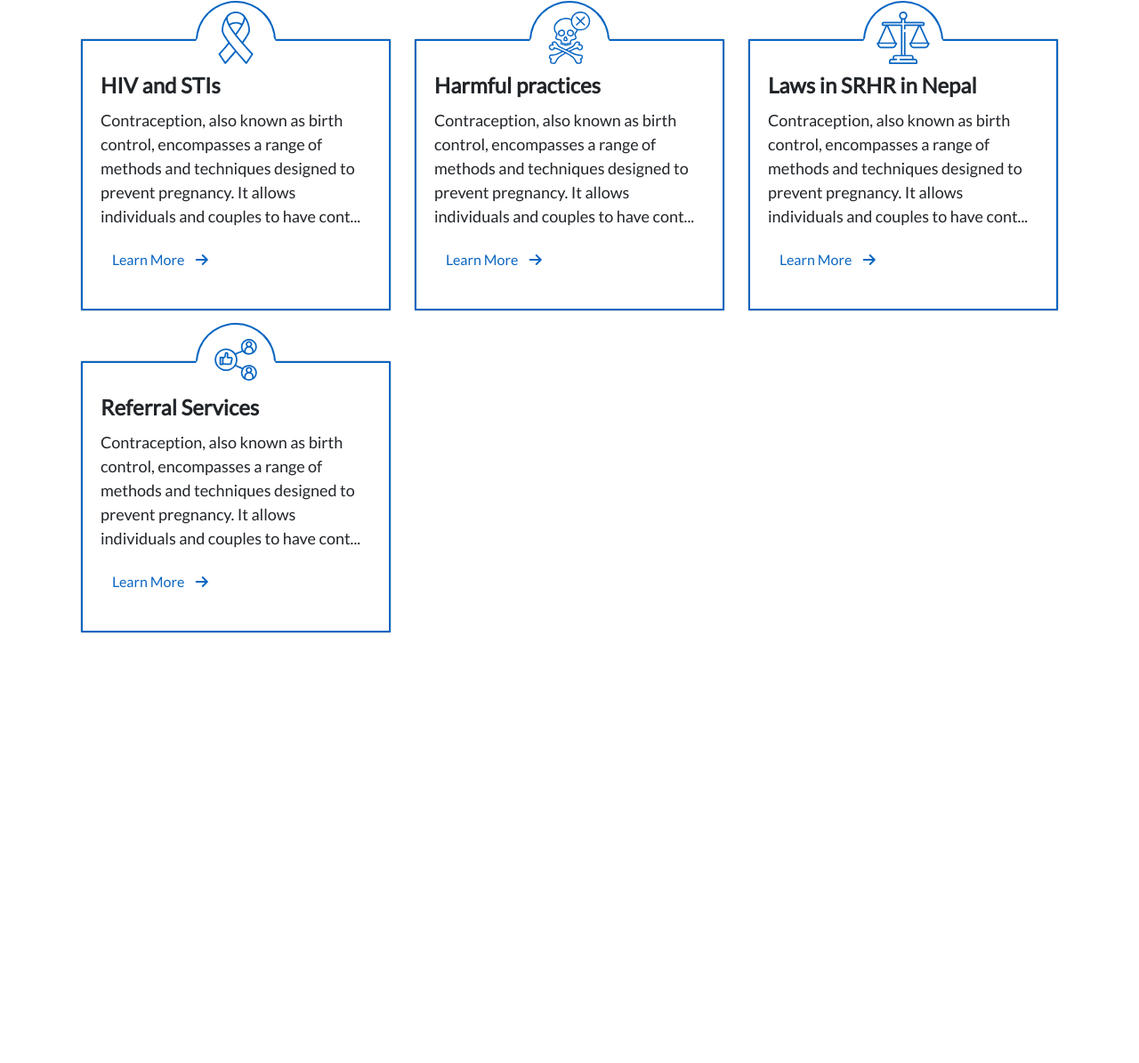
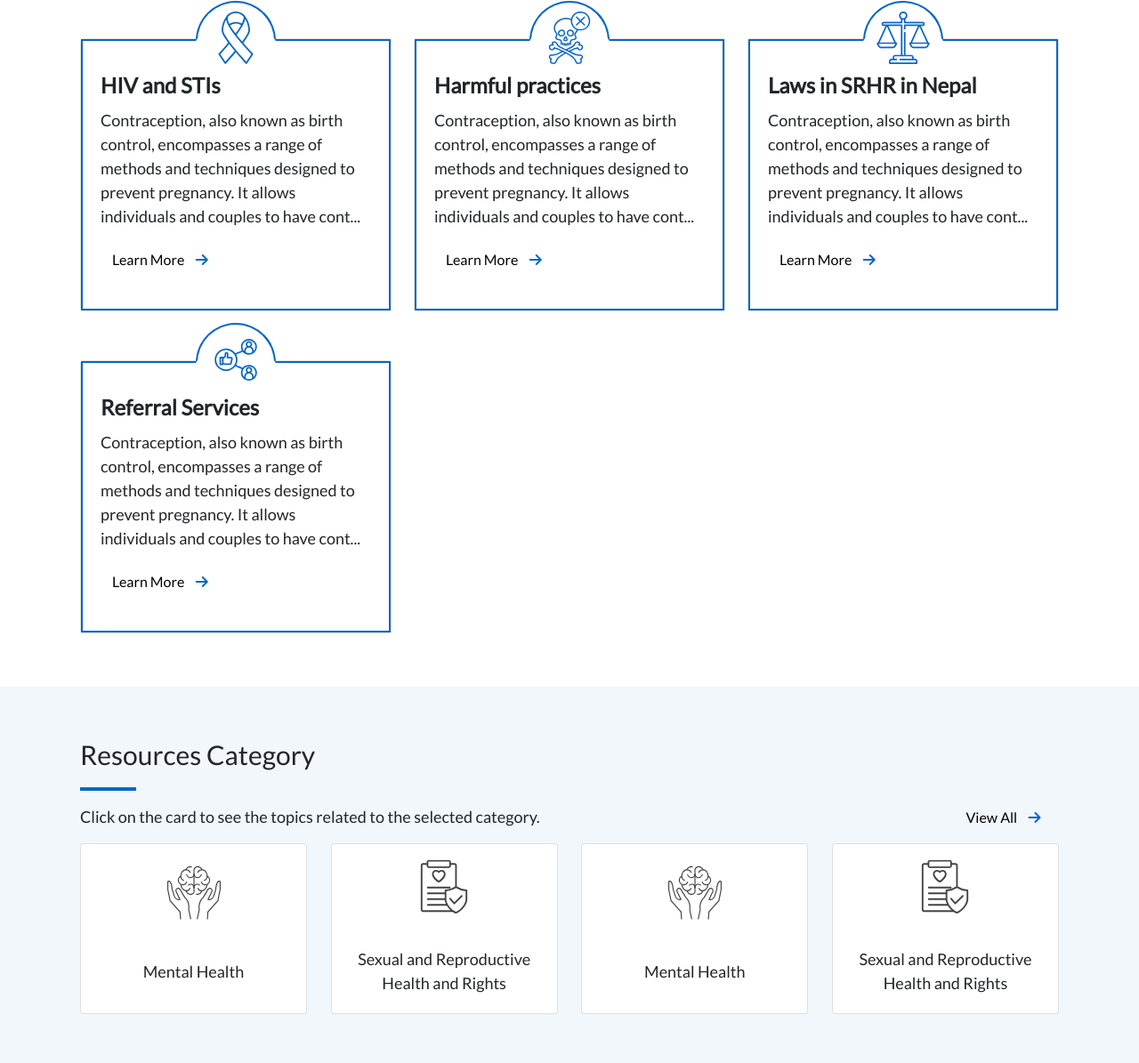
Before and after one commit to AshokRai0115/pahunch, a plain HTML site: page index.html in a window 1280 px wide. Shown: the part 1457-2652 px from the top of the page at 89% size. Before the commit the page ends 2169 px from the top, so only its background shows below. Drawn offline with nearby package versions, Linux system fonts and the light colour scheme; a web font is replaced by a local one.

Commit message:
resources category completed

```diff
--- a/assets/css/style.css
+++ b/assets/css/style.css
@@ -15,11 +15,21 @@
 	font-weight: 400;
 }
 
+body {
+	display: flex;
+	flex-flow: column;
+	align-items: center;
+}
+
+
 /* Common */
+/* Container size */
 .container-size {
 	width: var(--container-width);
 	margin-top: 60px;
 }
+
+/* Headings */
 
 .main-heading{
 	font-size: var(--main-header);
@@ -31,6 +41,11 @@
 .sub-heading {
 	font-size: var(--sub-header);
 	font-weight: 600;
+}
+
+/* buttons */
+.secondary-light-button {
+	color: var(--primary-dark);
 }
 
 .light-button {
@@ -46,10 +61,6 @@
 	color: white;
 }
 
-p {
-	font-size: 18px;
-}
-
 .button-primary {
 	width: 190px;
 	height: 56px;
@@ -61,11 +72,21 @@ p {
 	border: none;
 }
 
-body {
-	display: flex;
-	flex-flow: column;
-	align-items: center;
+/* paragraph and headers */
+.main-heading-line{
+	margin-top: 16px;
+	width: 63px;
+	border: 2px solid var(--primary-dark);
 }
+
+.main-heading-description{
+	margin-top: 16px;
+}
+
+p {
+	font-size: 18px;
+}
+
 
 /* Navbar */
 .navbar-container {
@@ -164,16 +185,6 @@ box-shadow: 0px 2px 6px 0px rgba(19, 21, 21, 0.25);
 	align-items: center;
 }
 
-.helpful-topics-line{
-	margin-top: 16px;
-	width: 63px;
-	border: 2px solid var(--primary-dark);
-}
-
-.main-heading-description{
-	margin-top: 16px;
-}
-
 .card-container {
 	background-color: rgb(20, 55, 86);
 	display: flex;
@@ -230,12 +241,48 @@ box-shadow: 0px 2px 6px 0px rgba(19, 21, 21, 0.25);
 	width: 125px;
 }
 
-.card-inner-contents > button {
-	color: var(--primary-dark);
-}
-
 .helpful-topics-container {
 	flex-wrap: wrap;
 	gap: 55px 10px;
 	margin-top: 104px;
 }
+
+/* Resources Category */
+.resources-container{
+	margin-top: 60px;
+	width: 1440px;
+	height: 423px;
+	background-color: #f2f7fc;
+	display: flex;
+	flex-flow: column;
+	align-items: center;
+	justify-content: center;
+}
+
+.resources-content{
+	margin-top: 0;
+
+}
+
+.category-content{
+width:255px;
+height:192px;
+display: flex;
+justify-content: center;
+align-items: center;
+}
+
+.category-content>img{
+	width: 60px;
+	height: 110px;
+}
+
+.category-content p{
+	width: 100%;
+	text-align: center;
+}
+
+/* .category-content-description{
+	width: 229px;
+	height: 22px;
+} */
--- a/index.html
+++ b/index.html
@@ -52,6 +52,7 @@
 			</div>
 		</nav>
 	</div>
+
 	<!--Sexual and Reproductive Health and rights -->
 	<div class="d-flex justify-content-between container-size health-and-rights-position">
 		<div class="health-and-rights-left">
@@ -79,9 +80,11 @@
 			<img src="./assets/images/accessible.svg" alt="">
 		</button>
 	</div>
+
+	<!-- Helpful Topics -->
 	<div class="container-size">
 		<h1 class="main-heading">Helpful Topics</h1>
-		<div class="helpful-topics-line"></div>
+		<div class="main-heading-line"></div>
 		<p class="main-heading-description">Click on the card or Learn more button to see more about the topic of your
 			choice.</p>
 		<div class="d-flex justify-content-between  helpful-topics-container">
@@ -94,8 +97,8 @@
 							Contraception, also known as birth control, encompasses a range of methods and techniques
 							designed to prevent pregnancy. It allows individuals and couples to have cont...
 						</p>
-						<button type="button" class="btn btn-link helpful-topics-link">Learn More &nbsp; &nbsp;<i
-								class="fa-solid fa-arrow-right" style="color: #0a66c2;"></i></i></button>
+						<button type="button" class="btn btn-link helpful-topics-link secondary-light-button">Learn More
+							&nbsp; &nbsp;<i class="fa-solid fa-arrow-right" style="color: #0a66c2;"></i></i></button>
 					</div>
 				</div>
 			</div>
@@ -108,8 +111,8 @@
 							Contraception, also known as birth control, encompasses a range of methods and techniques
 							designed to prevent pregnancy. It allows individuals and couples to have cont...
 						</p>
-						<button type="button" class="btn btn-link helpful-topics-link">Learn More &nbsp; &nbsp;<i
-								class="fa-solid fa-arrow-right" style="color: #0a66c2;"></i></i></button>
+						<button type="button" class="btn btn-link helpful-topics-link secondary-light-button">Learn More
+							&nbsp; &nbsp;<i class="fa-solid fa-arrow-right" style="color: #0a66c2;"></i></i></button>
 					</div>
 				</div>
 			</div>
@@ -122,8 +125,8 @@
 							Contraception, also known as birth control, encompasses a range of methods and techniques
 							designed to prevent pregnancy. It allows individuals and couples to have cont...
 						</p>
-						<button type="button" class="btn btn-link helpful-topics-link">Learn More &nbsp; &nbsp;<i
-								class="fa-solid fa-arrow-right" style="color: #0a66c2;"></i></i></button>
+						<button type="button" class="btn btn-link helpful-topics-link secondary-light-button">Learn More
+							&nbsp; &nbsp;<i class="fa-solid fa-arrow-right" style="color: #0a66c2;"></i></i></button>
 					</div>
 				</div>
 			</div>
@@ -136,8 +139,8 @@
 							Contraception, also known as birth control, encompasses a range of methods and techniques
 							designed to prevent pregnancy. It allows individuals and couples to have cont...
 						</p>
-						<button type="button" class="btn btn-link helpful-topics-link">Learn More &nbsp; &nbsp;<i
-								class="fa-solid fa-arrow-right" style="color: #0a66c2;"></i></i></button>
+						<button type="button" class="btn btn-link helpful-topics-link secondary-light-button">Learn More
+							&nbsp; &nbsp;<i class="fa-solid fa-arrow-right" style="color: #0a66c2;"></i></i></button>
 					</div>
 				</div>
 			</div>
@@ -150,8 +153,8 @@
 							Contraception, also known as birth control, encompasses a range of methods and techniques
 							designed to prevent pregnancy. It allows individuals and couples to have cont...
 						</p>
-						<button type="button" class="btn btn-link helpful-topics-link">Learn More &nbsp; &nbsp;<i
-								class="fa-solid fa-arrow-right" style="color: #0a66c2;"></i></i></button>
+						<button type="button" class="btn btn-link helpful-topics-link secondary-light-button">Learn More
+							&nbsp; &nbsp;<i class="fa-solid fa-arrow-right" style="color: #0a66c2;"></i></i></button>
 					</div>
 				</div>
 			</div>
@@ -164,8 +167,8 @@
 							Contraception, also known as birth control, encompasses a range of methods and techniques
 							designed to prevent pregnancy. It allows individuals and couples to have cont...
 						</p>
-						<button type="button" class="btn btn-link helpful-topics-link">Learn More &nbsp; &nbsp;<i
-								class="fa-solid fa-arrow-right" style="color: #0a66c2;"></i></i></button>
+						<button type="button" class="btn btn-link helpful-topics-link secondary-light-button">Learn More
+							&nbsp; &nbsp;<i class="fa-solid fa-arrow-right" style="color: #0a66c2;"></i></i></button>
 					</div>
 				</div>
 			</div>
@@ -178,8 +181,8 @@
 							Contraception, also known as birth control, encompasses a range of methods and techniques
 							designed to prevent pregnancy. It allows individuals and couples to have cont...
 						</p>
-						<button type="button" class="btn btn-link helpful-topics-link">Learn More &nbsp; &nbsp;<i
-								class="fa-solid fa-arrow-right" style="color: #0a66c2;"></i></i></button>
+						<button type="button" class="btn btn-link helpful-topics-link secondary-light-button">Learn More
+							&nbsp; &nbsp;<i class="fa-solid fa-arrow-right" style="color: #0a66c2;"></i></i></button>
 					</div>
 				</div>
 			</div>
@@ -192,8 +195,8 @@
 							Contraception, also known as birth control, encompasses a range of methods and techniques
 							designed to prevent pregnancy. It allows individuals and couples to have cont...
 						</p>
-						<button type="button" class="btn btn-link helpful-topics-link">Learn More &nbsp; &nbsp;<i
-								class="fa-solid fa-arrow-right" style="color: #0a66c2;"></i></i></button>
+						<button type="button" class="btn btn-link helpful-topics-link secondary-light-button">Learn More
+							&nbsp; &nbsp;<i class="fa-solid fa-arrow-right" style="color: #0a66c2;"></i></i></button>
 					</div>
 				</div>
 			</div>
@@ -206,8 +209,8 @@
 							Contraception, also known as birth control, encompasses a range of methods and techniques
 							designed to prevent pregnancy. It allows individuals and couples to have cont...
 						</p>
-						<button type="button" class="btn btn-link helpful-topics-link">Learn More &nbsp; &nbsp;<i
-								class="fa-solid fa-arrow-right" style="color: #0a66c2;"></i></i></button>
+						<button type="button" class="btn btn-link helpful-topics-link secondary-light-button">Learn More
+							&nbsp; &nbsp;<i class="fa-solid fa-arrow-right" style="color: #0a66c2;"></i></i></button>
 					</div>
 				</div>
 			</div>
@@ -220,14 +223,54 @@
 							Contraception, also known as birth control, encompasses a range of methods and techniques
 							designed to prevent pregnancy. It allows individuals and couples to have cont...
 						</p>
-						<button type="button" class="btn btn-link helpful-topics-link">Learn More &nbsp; &nbsp;<i
-								class="fa-solid fa-arrow-right" style="color: #0a66c2;"></i></i></button>
+						<button type="button" class="btn btn-link helpful-topics-link secondary-light-button">Learn More
+							&nbsp; &nbsp;<i class="fa-solid fa-arrow-right" style="color: #0a66c2;"></i></i></button>
 					</div>
 				</div>
 			</div>
 		</div>
 	</div>
-	<div class="resources-container"></div>
+
+	<!-- resources -->
+	<div class="resources-container">
+		<div class="resources-content container-size">
+			<h1 class="main-heading">Resources Category</h1>
+			<div class="main-heading-line"></div>
+			<div class="d-flex justify-content-between">
+				<p class="main-heading-description">Click on the card to see the topics related to the selected
+					category.</p>
+				<button type="button" class="btn btn-link helpful-topics-link secondary-light-button">View All &nbsp;
+					&nbsp;<i class="fa-solid fa-arrow-right" style="color: #0a66c2;"></i></i></button>
+
+			</div>
+			<div class="d-flex justify-content-between">
+				<div class="card category-content">
+					<img class="card-img-top" src="./assets/images/mental health.svg" alt="Card image cap">
+					<div class="card-body">
+						<p class="card-text">Mental Health</p>
+					</div>
+				</div>
+				<div class="card category-content">
+					<img class="card-img-top" src="./assets/images/health insurance.svg" alt="Card image cap">
+					<div class="card-body category-content-description">
+						<p class="card-text">Sexual and Reproductive Health and Rights </p>
+					</div>
+				</div>
+				<div class="card category-content">
+					<img class="card-img-top" src="./assets/images/mental health.svg" alt="Card image cap">
+					<div class="card-body">
+						<p class="card-text">Mental Health</p>
+					</div>
+				</div>
+				<div class="card category-content">
+					<img class="card-img-top" src="./assets/images/health insurance.svg" alt="Card image cap">
+					<div class="card-body">
+						<p class="card-text">Sexual and Reproductive Health and Rights </p>
+					</div>
+				</div>
+			</div>
+		</div>
+	</div>
 </body>
 <script src="https://code.jquery.com/jquery-3.2.1.slim.min.js"
 	integrity="sha384-KJ3o2DKtIkvYIK3UENzmM7KCkRr/rE9/Qpg6aAZGJwFDMVNA/GpGFF93hXpG5KkN"
```
Also changed, not shown: assets/images/health insurance.svg (added), assets/images/mental health.svg (added), 1 other file.
